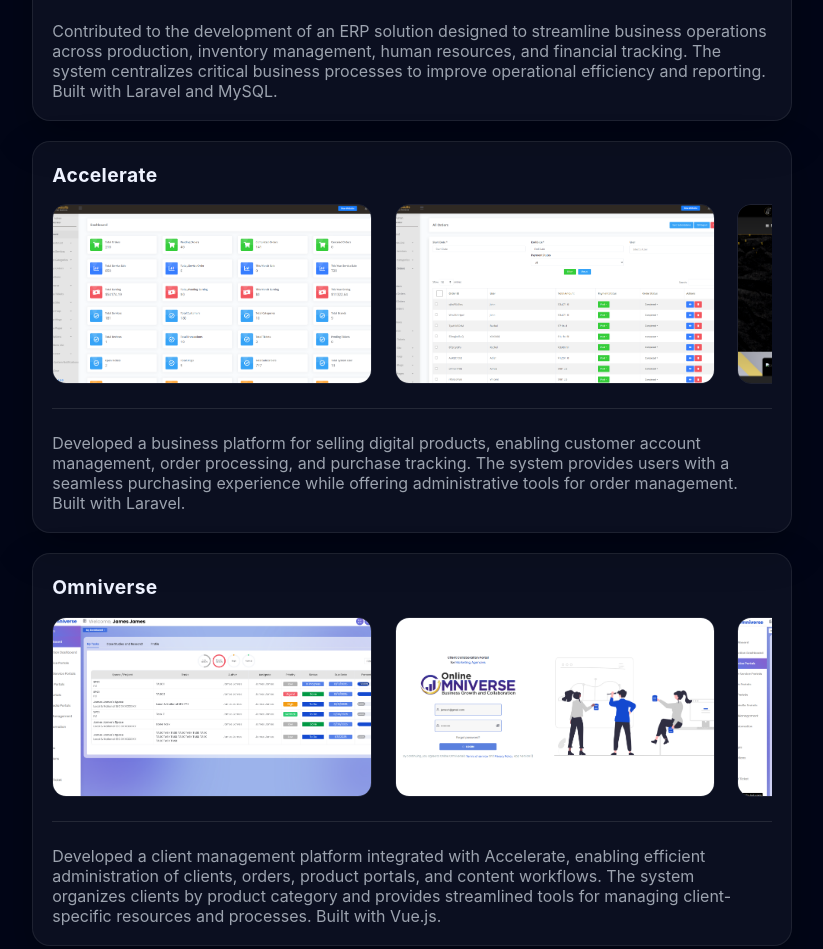
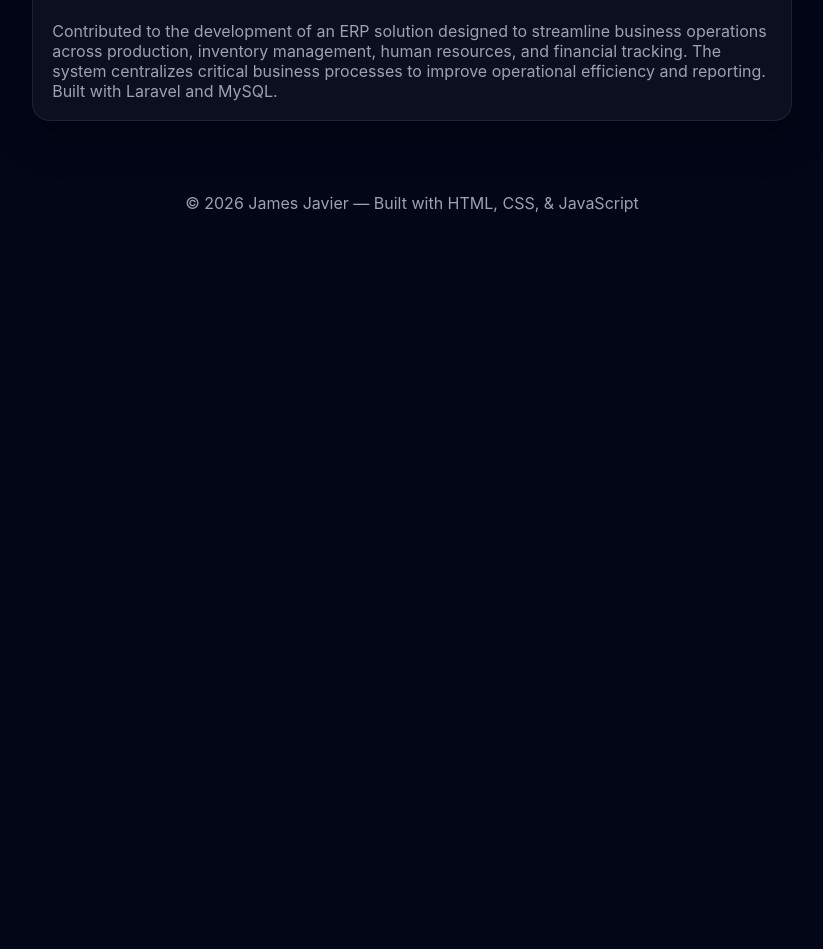
Before and after one commit to JamesJavier26/JamesJavier26.github.io, a plain HTML site: page index.html in a window 1280 px wide. Shown: the part 2465-3414 px from the top of the page, without its empty margins (228-1051 px from the left). After the commit the page ends 2710 px from the top, so only its background shows below. Drawn offline with Linux system fonts and the light colour scheme.

Commit message:
Hidden some projects

```diff
--- a/index.html
+++ b/index.html
@@ -131,7 +131,7 @@
 								</p>
 						</article>
 
-						<article class="project card">
+						<!-- <article class="project card">
 							<h3>Accelerate</h3>
 							<div class="project-gallery">
 								<img class="project-image" src="images/Accelerate/Admin%20Dashboard.png" alt="Accelerate admin dashboard screen">
@@ -166,6 +166,7 @@
 									Built with Vue.js.
 								</p>
 							</div>
+						</article> -->
 				</section>
 			</div>
 		</section>
```
